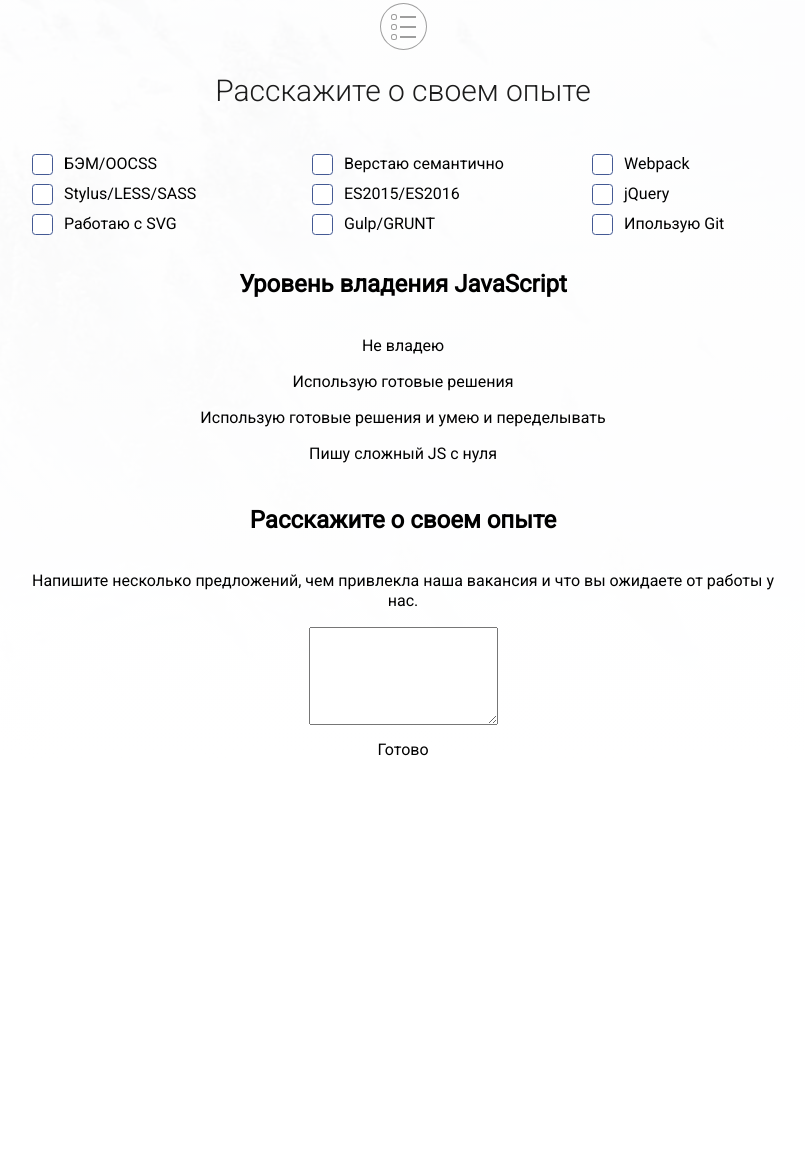
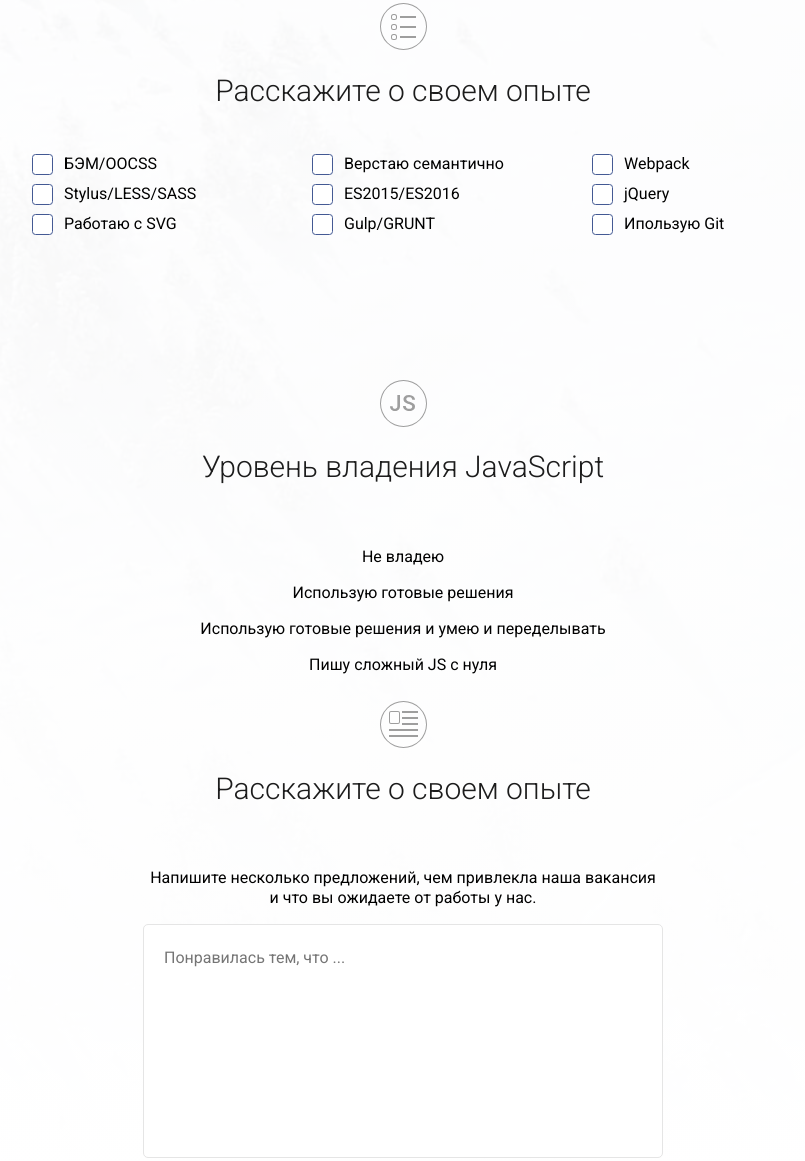
Before and after one commit to admegor/Frontend-test, a website: page project/index.html in a window 1280 px wide. Shown: the part 959-2120 px from the top of the page, without its empty margins (237-1042 px from the left). Before the commit the page ends 1719 px from the top, so only its background shows below. Drawn offline with Linux system fonts and the light colour scheme.

Commit message:
styling block about

```diff
--- a/project/index.html
+++ b/project/index.html
@@ -129,9 +129,9 @@
                         <legend>
                             <h2 class="about-me__header">Расскажите о своем опыте</h2>
                         </legend>
-                        <p class="about-me__subheader">Напишите несколько предложений, чем привлекла наша вакансия
+                        <p class="about-me__subheader">Напишите несколько предложений, чем привлекла наша вакансия<br>
                             и что вы ожидаете от работы у нас.</p>
-                        <textarea id="about-me__field" name="about-me" rows="5"></textarea>
+                        <textarea class="about-me__textarea" id="about-me__field" name="about-me" rows="10" placeholder="Понравилась тем, что ..."></textarea>
                     </fieldset>
 
                     <input class="button form__submit" type="submit" value="Готово">
--- a/project/sass/blocks/about-me.scss
+++ b/project/sass/blocks/about-me.scss
@@ -0,0 +1,18 @@
+.about-me {
+    &__header {
+        @include form-header;
+        &::before {
+            @include form-icon;
+            background: url('../../img/icon-about.svg') no-repeat center center;
+        }
+    }
+
+    &__textarea {
+        padding: 24px 20px;
+        border: 1px solid $grey-light;
+        border-radius: 5px;
+        resize: none;
+        width: 520px;
+
+    }
+}
--- a/project/sass/blocks/experience.scss
+++ b/project/sass/blocks/experience.scss
@@ -1,4 +1,5 @@
 .experience {
+    margin-bottom: 125px;
     &__header {
         @include form-header;
         &::before {
@@ -13,8 +14,6 @@
         flex-wrap: wrap;
         max-height: 100px;
     }
-
-
 
     &__wrap-checkbox {
         width: 280px;
@@ -43,6 +42,8 @@
     }
 
     &__wrap-checkbox input:checked + .experience__checkbox {
+        width: 20px;
+        height: 20px;
         background-image: url('../../img/Rounded\ Rectangle\ 3\ copy\ 3.svg');
     }
 
--- a/project/sass/blocks/form.scss
+++ b/project/sass/blocks/form.scss
@@ -0,0 +1,9 @@
+.form {
+    margin-bottom: 30px;
+    &__submit {
+        color: $white;
+        background-color: $blue;
+        padding: 17px 33px;
+        border-radius: 5px;
+    }
+}
--- a/project/sass/blocks/js-skill.scss
+++ b/project/sass/blocks/js-skill.scss
@@ -0,0 +1,9 @@
+.js-skill {
+    &__header {
+        @include form-header;
+        &::before {
+            @include form-icon;
+            background: url('../../img/icon-js.svg') no-repeat center center;
+        }
+    }
+}
--- a/project/sass/blocks/main.scss
+++ b/project/sass/blocks/main.scss
@@ -2,7 +2,7 @@
     background: url('../../img/main-bg.jpg') no-repeat center 0;
 
     &__wrap {
-        background: linear-gradient(0deg, rgba(255,255,255,1) 0%, rgba(255,255,255,0.9500175070028011) 81%, rgba(255,255,255,0) 100%);
+        background: linear-gradient(0deg, rgba(255,255,255,1) 0%, rgba(255,255,255,0.9500175070028011) 85%, rgba(255,255,255,0) 100%);
     }
 
     &__inner {
--- a/project/sass/style.scss
+++ b/project/sass/style.scss
@@ -8,3 +8,6 @@
 @import 'blocks/main.scss';
 @import 'blocks/personal.scss';
 @import 'blocks/experience.scss';
+@import 'blocks/js-skill.scss';
+@import 'blocks/about-me.scss';
+@import 'blocks/form.scss';
--- a/project/sass/variables.scss
+++ b/project/sass/variables.scss
@@ -1,3 +1,4 @@
+$white: #ffffff;
 $black: #1c1c1c;
 $blue: #435993;
 $grey-light: #e5e5e5;
```
Also changed, not shown: project/css/style.css, project/img/Shape 6.svg (deleted), project/img/checkbox-on.png (deleted), project/img/icon-about.png (deleted), project/img/icon-about.svg (added), 1 other file.
